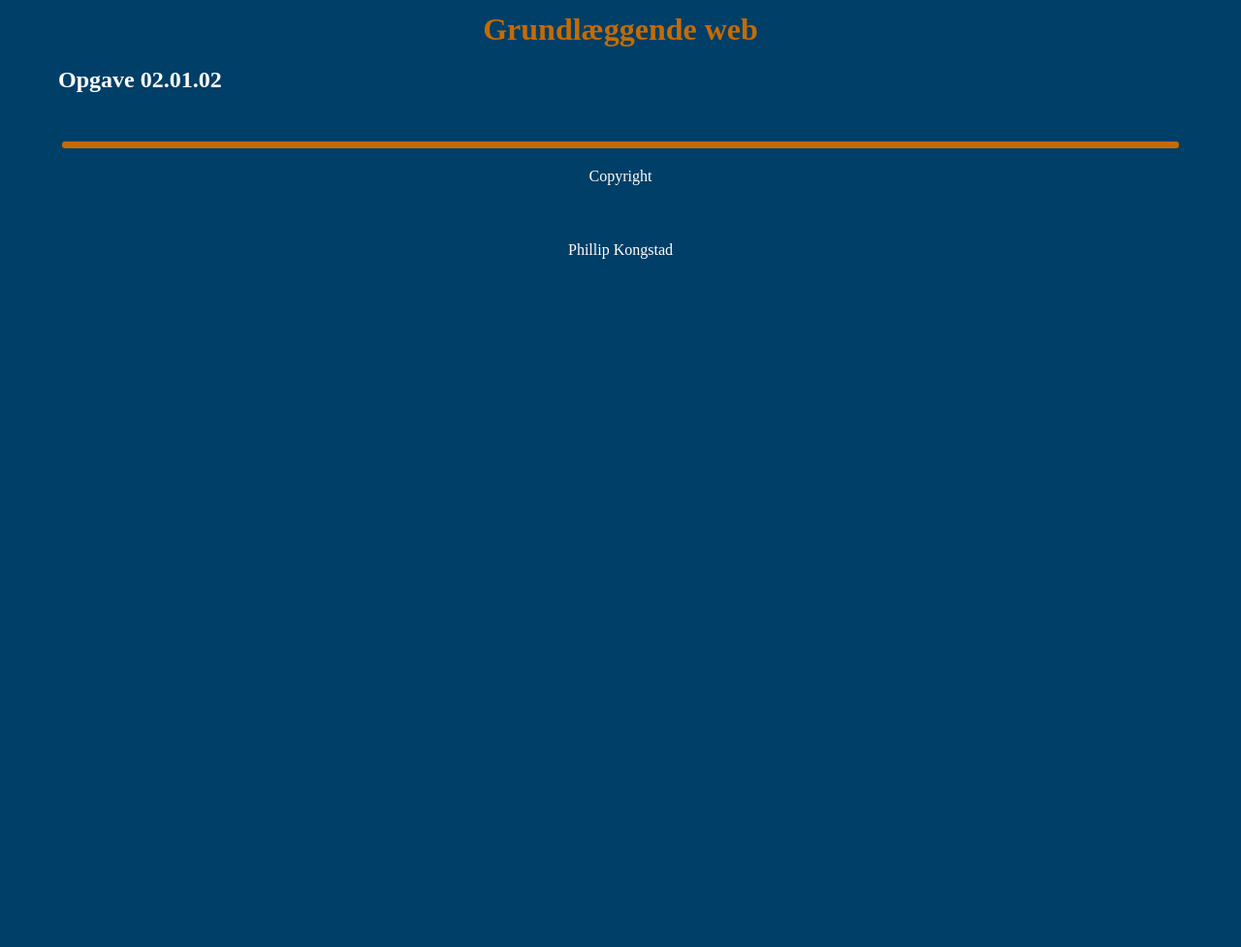
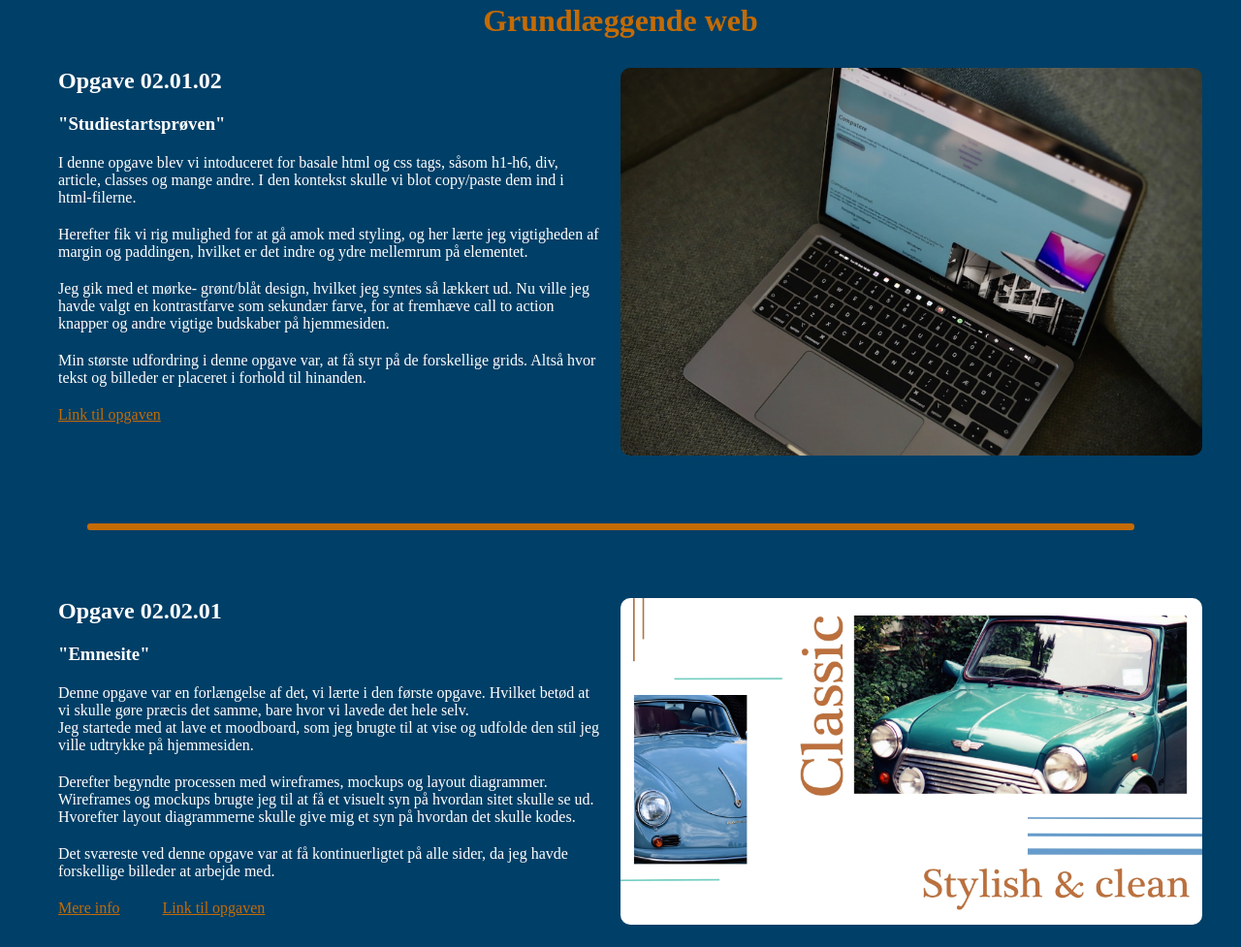
Before and after one commit to phil3240/portfolio, a plain HTML site: page portfolio/web.html in a window 1280 px wide. Shown: the part 152-1129 px from the top of the page at 97% size. Before the commit the page ends 800 px from the top, so only its background shows below. Drawn offline with Linux system fonts and the light colour scheme.

Commit message:
tekster og billeder til opgaverne er på

```diff
--- a/portfolio/scroll.js
+++ b/portfolio/scroll.js
@@ -3,6 +3,7 @@ const tema = document.querySelectorAll("section");
 window.addEventListener("scroll", nyttema);
 
 function nyttema() {
+  console.log("du har scrollet");
   const triggerBottom = (window.innerHeight / 5) * 4;
 }
 
--- a/portfolio/style.css
+++ b/portfolio/style.css
@@ -50,9 +50,28 @@ h3 {
   padding: 10px;
   border-radius: 8px;
   background-color: #c46b05;
+  box-shadow: 0px 6px 10px #00000086;
+  font-size: 1rem;
+}
+
+.forside_knap {
+  padding: 10px;
+  border-radius: 8px;
+  background-color: #c46b05;
+  box-shadow: 0px 6px 10px #00000086;
+}
+
+.opgave_link {
+  text-decoration: underline;
+  font-size: 1rem;
+  color: #c46b05;
 }
 
 .knap:hover {
+  color: #c46b05;
+  background-color: #fff;
+}
+.forside_knap:hover {
   color: #c46b05;
   background-color: #fff;
 }
@@ -82,8 +101,7 @@ a:hover {
 /*------------------- footer -------------*/
 
 footer p {
-  display: grid;
-  justify-content: center;
+  text-align: center;
 }
 .streg {
   width: 90%;
@@ -92,7 +110,7 @@ footer p {
   margin-right: auto;
   background-color: #c46b05;
   border-radius: 3px;
-  margin-top: 50px;
+  margin: 50px;
 }
 
 /*-------------- portfolio -----------------*/
--- a/portfolio/web.html
+++ b/portfolio/web.html
@@ -32,13 +32,46 @@
     <main>
       <a class="knap" href="portfolio.html">Tilbage</a>
       <h1>Grundlæggende web</h1>
-      <h2>Opgave 02.01.02</h2>
+      <section class="grid_1-1">
+        <div>
+          <h2>Opgave 02.01.02</h2>
+          <h3>"Studiestartsprøven"</h3>
+
+          <p>I denne opgave blev vi intoduceret for basale html og css tags, såsom h1-h6, div, article, classes og mange andre. I den kontekst skulle vi blot copy/paste dem ind i html-filerne.</p>
+          <p>Herefter fik vi rig mulighed for at gå amok med styling, og her lærte jeg vigtigheden af margin og paddingen, hvilket er det indre og ydre mellemrum på elementet.</p>
+          <p>Jeg gik med et mørke- grønt/blåt design, hvilket jeg syntes så lækkert ud. Nu ville jeg havde valgt en kontrastfarve som sekundær farve, for at fremhæve call to action knapper og andre vigtige budskaber på hjemmesiden.</p>
+          <p>Min største udfordring i denne opgave var, at få styr på de forskellige grids. Altså hvor tekst og billeder er placeret i forhold til hinanden.</p>
+
+          <a class="opgave_link" href="https://phillipkongstad.dk/kea/02_web/01_website/website/index.html">Link til opgaven</a>
+        </div>
+        <div>
+          <img src="billeder/mincomputer.webp" alt="computer" />
+        </div>
+      </section>
+
+      <div class="streg"></div>
+
+      <section class="grid_1-1">
+        <div>
+          <h2>Opgave 02.02.01</h2>
+          <h3>"Emnesite"</h3>
+          <p>
+            Denne opgave var en forlængelse af det, vi lærte i den første opgave. Hvilket betød at vi skulle gøre præcis det samme, bare hvor vi lavede det hele selv. <br />
+            Jeg startede med at lave et moodboard, som jeg brugte til at vise og udfolde den stil jeg ville udtrykke på hjemmesiden.
+          </p>
+          <p>Derefter begyndte processen med wireframes, mockups og layout diagrammer. Wireframes og mockups brugte jeg til at få et visuelt syn på hvordan sitet skulle se ud. Hvorefter layout diagrammerne skulle give mig et syn på hvordan det skulle kodes.</p>
+          <p>Det sværeste ved denne opgave var at få kontinuerligtet på alle sider, da jeg havde forskellige billeder at arbejde med.</p>
+          <a class="opgave_link" download="emnesite_ide" href="emnesite_ide.pdf">Mere info</a>
+          <a class="opgave_link" href="https://phillipkongstad.dk/kea/02_web/02_emnesite/emnesite/index.html">Link til opgaven</a>
+        </div>
+        <div><img src="billeder/moodboard_emnesite.webp" alt="emnesite" /></div>
+      </section>
     </main>
     <footer>
       <div class="streg"></div>
       <p>Copyright</p>
-      <br />
       <p>Phillip Kongstad</p>
     </footer>
+    <script src="menu.js"></script>
   </body>
 </html>
```
Also changed, not shown: portfolio/index.html (+1 -1 lines), portfolio/portfolio.html (+1 -0 lines), portfolio/billeder/moodboard_emnesite.webp (added), 2 other files.
